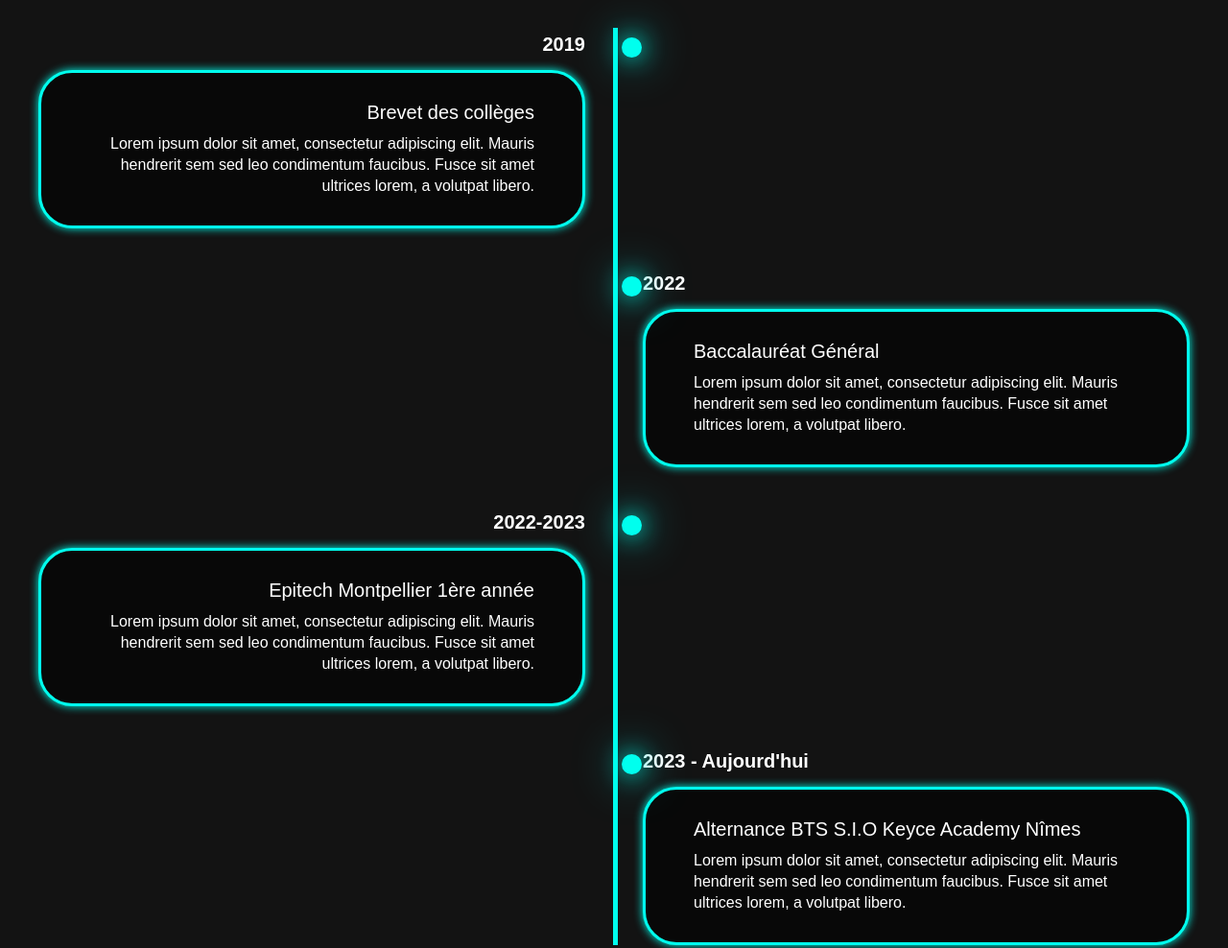
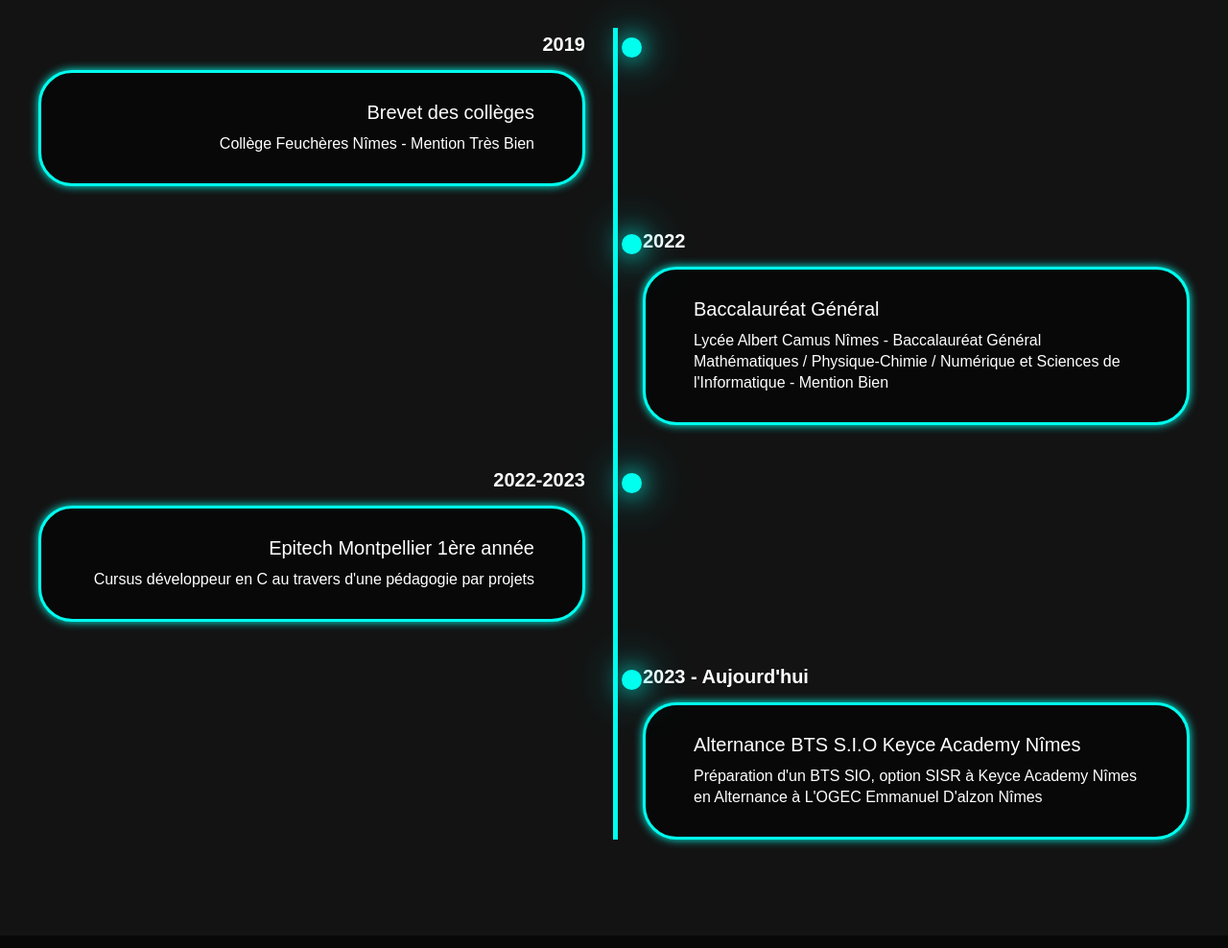
Before and after one commit to M0racy/PORTFOLIO-YANIS-MINGAM-BTS-SIO, a plain HTML site: page index.html in a window 1280 px wide. Shown: the part 1040-2028 px from the top of the page at 96% size. Drawn offline with nearby package versions, Linux system fonts and the light colour scheme.

Commit message:
Final BTS 'Parcours' page

```diff
--- a/index.html
+++ b/index.html
@@ -57,9 +57,7 @@
                         </div>
                         <div class="timeline-content">
                             <h3>Brevet des collèges</h3>
-                            <p>Lorem ipsum dolor sit amet, consectetur adipiscing elit.
-                                Mauris hendrerit sem sed leo condimentum faucibus. Fusce
-                                sit amet ultrices lorem, a volutpat libero.</p>
+                            <p>Collège Feuchères Nîmes - Mention Très Bien</p>
                         </div>
                 </div>
 
@@ -69,9 +67,8 @@
                         </div>
                         <div class="timeline-content">
                             <h3>Baccalauréat Général</h3>
-                            <p>Lorem ipsum dolor sit amet, consectetur adipiscing elit.
-                                Mauris hendrerit sem sed leo condimentum faucibus. Fusce
-                                sit amet ultrices lorem, a volutpat libero.</p>
+                            <p>Lycée Albert Camus Nîmes - Baccalauréat Général Mathématiques
+                                 / Physique-Chimie / Numérique et Sciences de l'Informatique - Mention Bien</p>
                         </div>
                 </div>
 
@@ -81,9 +78,7 @@
                         </div>
                         <div class="timeline-content">
                             <h3>Epitech Montpellier 1ère année</h3>
-                            <p>Lorem ipsum dolor sit amet, consectetur adipiscing elit.
-                                Mauris hendrerit sem sed leo condimentum faucibus. Fusce
-                                sit amet ultrices lorem, a volutpat libero.</p>
+                            <p>Cursus développeur en C au travers d'une pédagogie par projets</p>
                         </div>
                 </div>
 
@@ -93,9 +88,8 @@
                         </div>
                         <div class="timeline-content">
                             <h3>Alternance BTS S.I.O Keyce Academy Nîmes</h3>
-                            <p>Lorem ipsum dolor sit amet, consectetur adipiscing elit.
-                                Mauris hendrerit sem sed leo condimentum faucibus. Fusce
-                                sit amet ultrices lorem, a volutpat libero.</p>
+                            <p>Préparation d'un BTS SIO, option SISR à Keyce Academy Nîmes en
+                                 Alternance à L'OGEC Emmanuel D'alzon Nîmes</p>
                         </div>
                 </div>
             </div>
```
